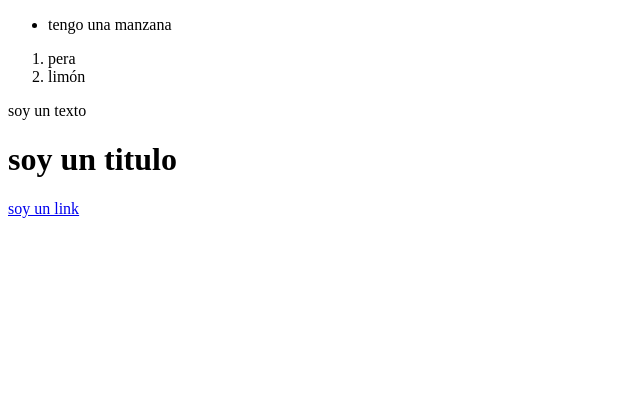
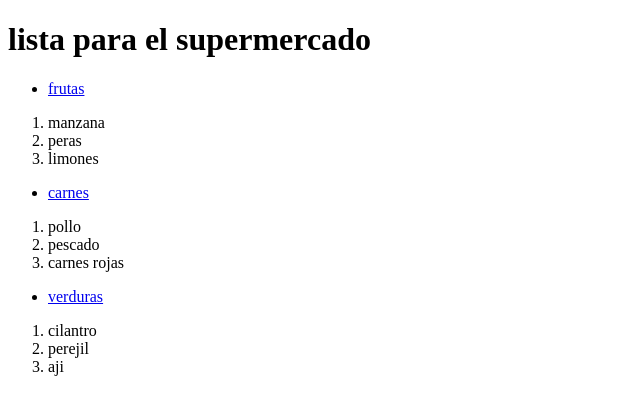
Before and after one commit to willfontalvo/curso-html-y-css, a plain HTML site: page index.html in a window 1280 px wide. Shown: the whole page, without its empty margins (0-640 px from the left). Drawn offline with Linux system fonts and the light colour scheme.

Commit message:
Desafio lista supermercado

```diff
--- a/index.html
+++ b/index.html
@@ -13,25 +13,41 @@
             <nav></nav>
         </header>
         <main>
+            <h1>lista para el supermercado</h1>
             <section>
-                <article>
+                <ul>
+                    <li><a href="https://www.recetasnestle.com.co/recetas/ensalada-de-fruta-con-queso">frutas</a></li>
+                </ul>
+                <ol>
+                    <li>manzana</li>
+                    <li>peras</li>
+                    <li>limones</li>
+                </ol>
+                <ul>
+                    <li><a href="https://www.recetasnestle.com.co/recetas/pechuga-a-la-plancha">carnes</a></li>
+                </ul>
+                <ol>
+                    <li>pollo</li>
+                    <li>pescado</li>
+                    <li>carnes rojas</li>
+                </ol>
+                <ul>
+                    <li><a href="https://www.recetasgratis.net/Recetas-de-Ensaladas-con-verduras-categ-5870_1.html">verduras</a></li>
+                </ul>
+                <ol>
+                    <li>cilantro</li>
+                    <li>perejil</li>
+                    <li>aji</li>
+                </ol>
 
-                </article>
             </section>
-            <ul>
-                <li>tengo una manzana</li>
-            </ul>
-            <ol>
-                <li>pera</li>
-                <li>limón</li>
-            </ol>
+
         </main>
 
         <footer>
 
         </footer>
-        <p>soy un texto</p>
-        <h1>soy un titulo</h1>
-        <a href="#">soy un link</a>
+
+
     </body>
 </html>
```
